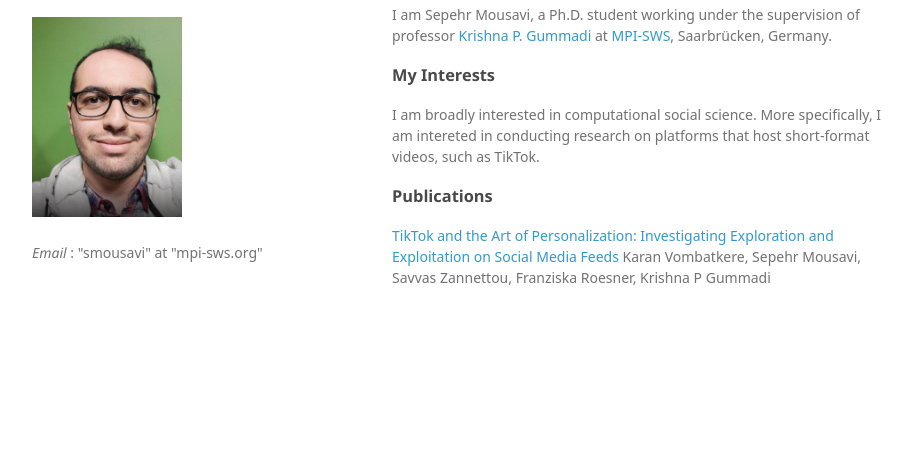
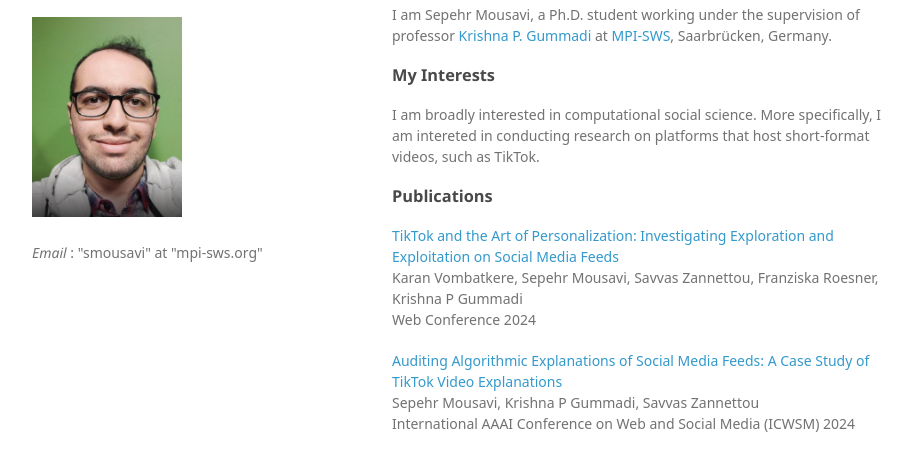
Before and after one commit to sepehrmousavi/sepehrmousavi.github.io, a plain HTML site: page index.html in a window 1280 px wide. Shown: the part 130-598 px from the top of the page, without its empty margins (178-1090 px from the left). Drawn offline with Linux system fonts and the light colour scheme; a web font is replaced by a local one.

Commit message:
Update index.html

```diff
--- a/index.html
+++ b/index.html
@@ -42,7 +42,22 @@
 	<a href="https://dl.acm.org/doi/abs/10.1145/3589334.3645600">
 		TikTok and the Art of Personalization: Investigating Exploration and Exploitation on Social Media Feeds
 	</a>
+	<br>
 	Karan Vombatkere, Sepehr Mousavi, Savvas Zannettou, Franziska Roesner, Krishna P Gummadi
+	<br>
+	Web Conference 2024
+	<br>
+</p>
+
+<p>
+	<a href="https://ojs.aaai.org/index.php/ICWSM/article/view/31376">
+		Auditing Algorithmic Explanations of Social Media Feeds: A Case Study of TikTok Video Explanations
+	</a>
+	<br>
+	Sepehr Mousavi, Krishna P Gummadi, Savvas Zannettou
+	<br>
+	International AAAI Conference on Web and Social Media (ICWSM) 2024
+	<br>
 </p>
 
 
```
